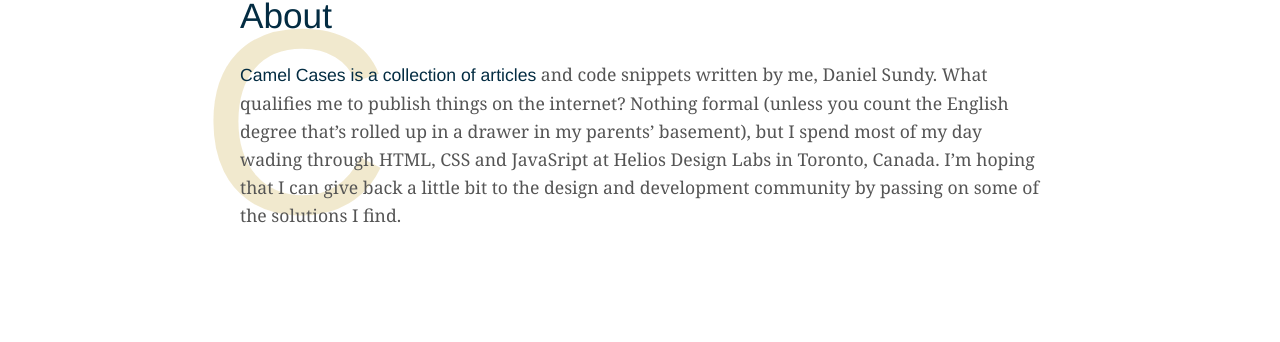
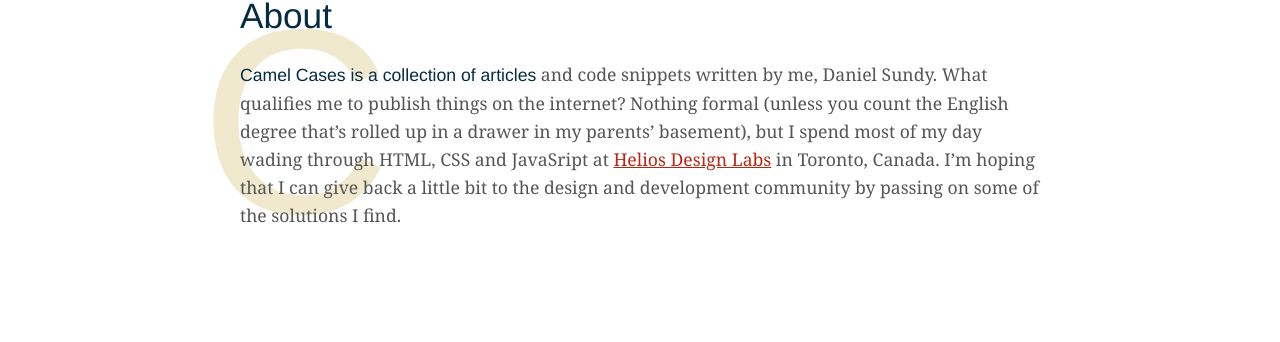
Before and after one commit to heliosdesign/camel-cases, a Jekyll site: the page built from about/index.html, in a window 1280 px wide. Shown: the part 311-653 px from the top of the page. Built offline with Jekyll 4.4.1, drawn with Linux system fonts in a browser that asks for light colours; some web fonts are replaced.

```diff
--- a/_layouts/post.html
+++ b/_layouts/post.html
@@ -15,7 +15,7 @@ layout: default
 
   {% if page.hashtag %}
   <footer class="post-footer">
-    <p>If you would like to discuss this article tweet <a href="https://twitter.com/camelCases">@camelCases</a> with the hashtag <strong>#{{ page.hashtag }}</strong>.]
+    <p>If you would like to discuss this article tweet <a href="https://twitter.com/camelCases">@camelCases</a> with the hashtag <strong>#{{ page.hashtag }}</strong>.
   </footer>
   {% endif %}
 
--- a/about/index.html
+++ b/about/index.html
@@ -6,5 +6,5 @@ layout: default
   <header class="page-header">
     <h1 class="page-title">About</h1>
   </header>
-  <p><span data-typography="C">Camel Cases is a collection of articles</span> and code snippets written by me, Daniel Sundy. What qualifies me to publish things on the internet? Nothing formal (unless you count the English degree that’s rolled up in a drawer in my parents’ basement), but I spend most of my day wading through HTML, CSS and JavaSript at Helios Design Labs in Toronto, Canada. I’m hoping that I can give back a little bit to the design and development community by passing on some of the solutions I find.</p>
+  <p><span data-typography="C">Camel Cases is a collection of articles</span> and code snippets written by me, Daniel Sundy. What qualifies me to publish things on the internet? Nothing formal (unless you count the English degree that’s rolled up in a drawer in my parents’ basement), but I spend most of my day wading through HTML, CSS and JavaSript at <a href="http://heliosdesignlabs.com">Helios Design Labs</a> in Toronto, Canada. I’m hoping that I can give back a little bit to the design and development community by passing on some of the solutions I find.</p>
 </article>
```
Also changed, not shown: favicon.ico (added).
